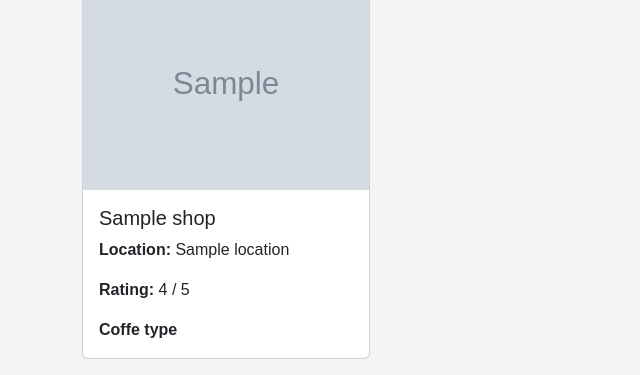
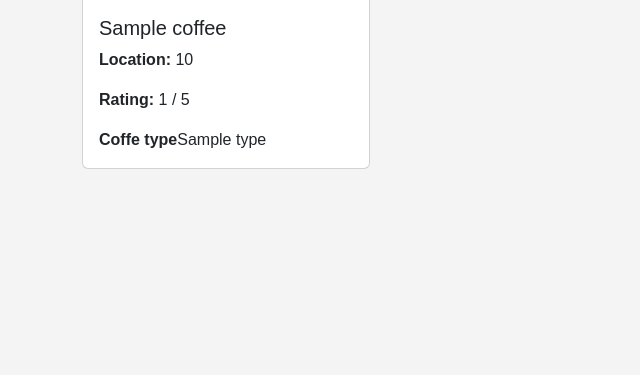
Before and after one commit to jdiego27/coffe-search, a Flask app: template templates/home.html in a window 1280 px wide. Shown: the part 720-1095 px from the top of the page, without its empty margins (0-640 px from the left). After the commit the page ends 889 px from the top, so only its background shows below. Run offline with Flask 3, Linux system fonts and the light colour scheme; the template is opened without the code that fills it: most values are stand-ins (such as "Sample title", 1, 10 or a date in 2020); grey boxes marked "Sample" are stand-in pictures.

Commit message:
changes with db added

```diff
--- a/app.py
+++ b/app.py
@@ -1,7 +1,22 @@
-from flask import Flask, render_template, request
+from flask import Flask, render_template, request, jsonify
+from flask_sqlalchemy import SQLAlchemy
+import mysql.connector
 
 app = Flask(__name__)
 
+# Add data base
+app.config['SQLALCHEMY_DATABASE_URI']='mysql+pymysql://root:rootuser@localhost/coffee_database'
+
+def get_db_connection():
+    connection = mysql.connector.connect(
+        host='localhost',  # e.g., 'localhost'
+        user='root',  # e.g., 'root'
+        password='rootuser',
+        database='coffee_database'
+    )
+    return connection
+
+"""
 # Sample data for coffee shops (This can be replaced with a database)
 coffee_shops = [
     {"name": "Java Brew", "location": "Downtown", "rating": 4.5, "image" : "static/coffee1.jpg"},
@@ -11,7 +26,39 @@ coffee_shops = [
     {"name": "Café Latte", "location": "West End", "rating": 3.9, "image" : "static/coffee1.jpg"},
     {"name": "Café Latte", "location": "West End", "rating": 3.9, "image" : "static/coffee1.jpg"},
 ]
+"""
 
+@app.route('/api', methods=['GET'])
+def get_coffees():
+    connection = get_db_connection()
+    cursor = connection.cursor(dictionary=True)  # This will return rows as dictionaries
+
+    query = "SELECT * FROM coffee_shop;"
+    cursor.execute(query)
+
+    coffees = cursor.fetchall()  # Retrieve all rows
+    cursor.close()
+    connection.close()
+
+    return jsonify(coffees)  # Return as a JSON response
+
+@app.route('/', methods=['GET'])
+def home():
+    connection = get_db_connection()
+    cursor = connection.cursor(dictionary=True)  # This will return rows as dictionaries
+
+    query = "SELECT * FROM coffee_shop;"
+    cursor.execute(query)
+
+    coffees = cursor.fetchall()  # Retrieve all rows
+    cursor.close()
+    connection.close()
+
+    return render_template('home.html', coffees=coffees)
+
+
+
+"""
 @app.route('/', methods=['GET', 'POST'])
 def home():
     search_location = request.form.get('location')
@@ -25,7 +72,7 @@ def home():
         filtered_shops = [shop for shop in filtered_shops if shop['rating'] >= float(search_rating)]
 
     return render_template('home.html', coffee_shops=filtered_shops)
-
+"""
 
 if __name__ == "__main__":
     app.run(debug=True)
--- a/templates/home.html
+++ b/templates/home.html
@@ -88,16 +88,16 @@
 
          </b>
         <div class="row">
-            {% if coffee_shops %}
-                {% for shop in coffee_shops %}
+            {% if coffees %}
+                {% for coffee in coffees %}
                     <div class="col-md-3 mb-3">
                         <div class="card" style="width: 18rem;">
-                            <img src={{shop.image}} class="card-img-top" alt="...">
+                            <img src="" class="card-img-top" alt="...">
                             <div class="card-body">
-                                <h5 class="card-title">{{ shop.name }}</h5>
-                                <p class="card-text"><strong>Location:</strong> {{ shop.location }}</p>
-                                <p class="card-text"><strong>Rating:</strong> {{ shop.rating }} / 5</p>
-                                <p class="card-text"> <strong>Coffe type</strong></p>
+                                <h5 class="card-title">{{ coffee.name }}</h5>
+                                <p class="card-text"><strong>Location:</strong> {{ coffee.price }}</p>
+                                <p class="card-text"><strong>Rating:</strong> {{ coffee.size }} / 5</p>
+                                <p class="card-text"> <strong>Coffe type</strong>{{coffee.type}}</p>
                             </div>
                         </div>
                     </div>
```
